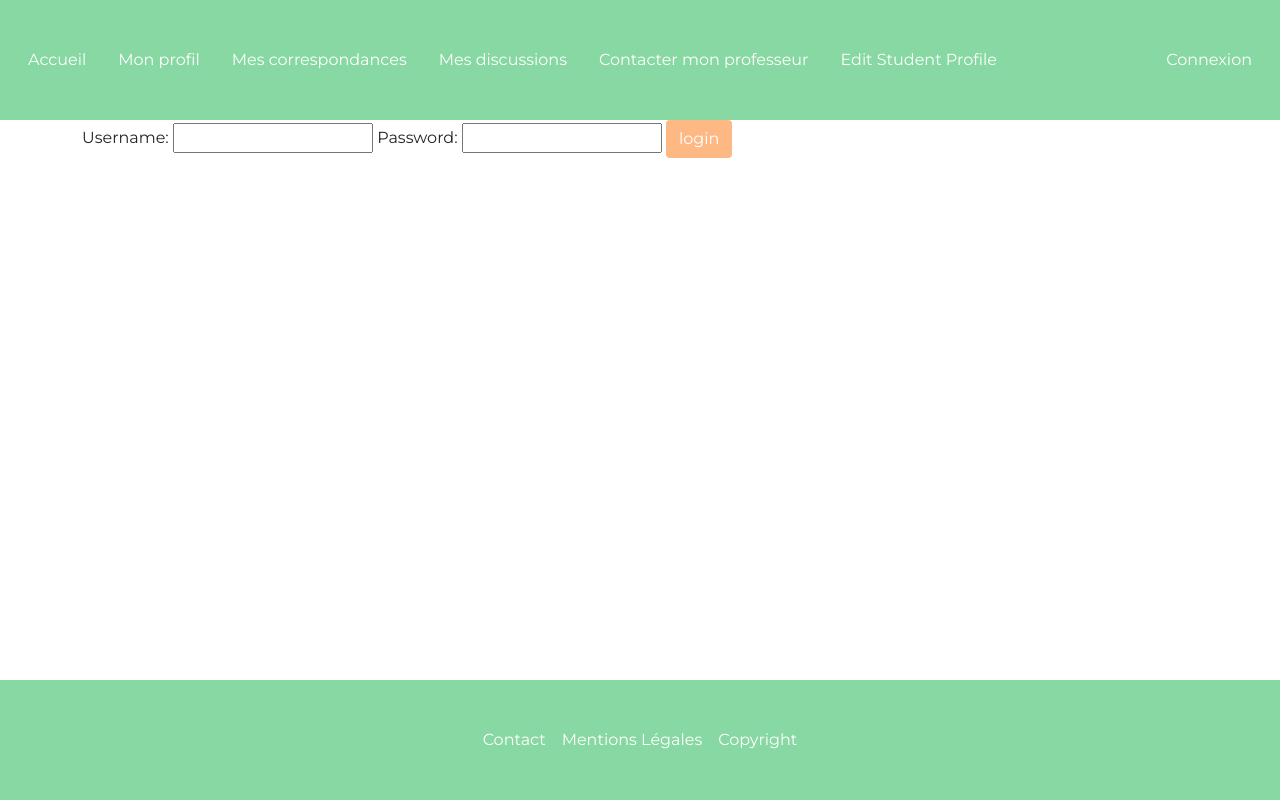
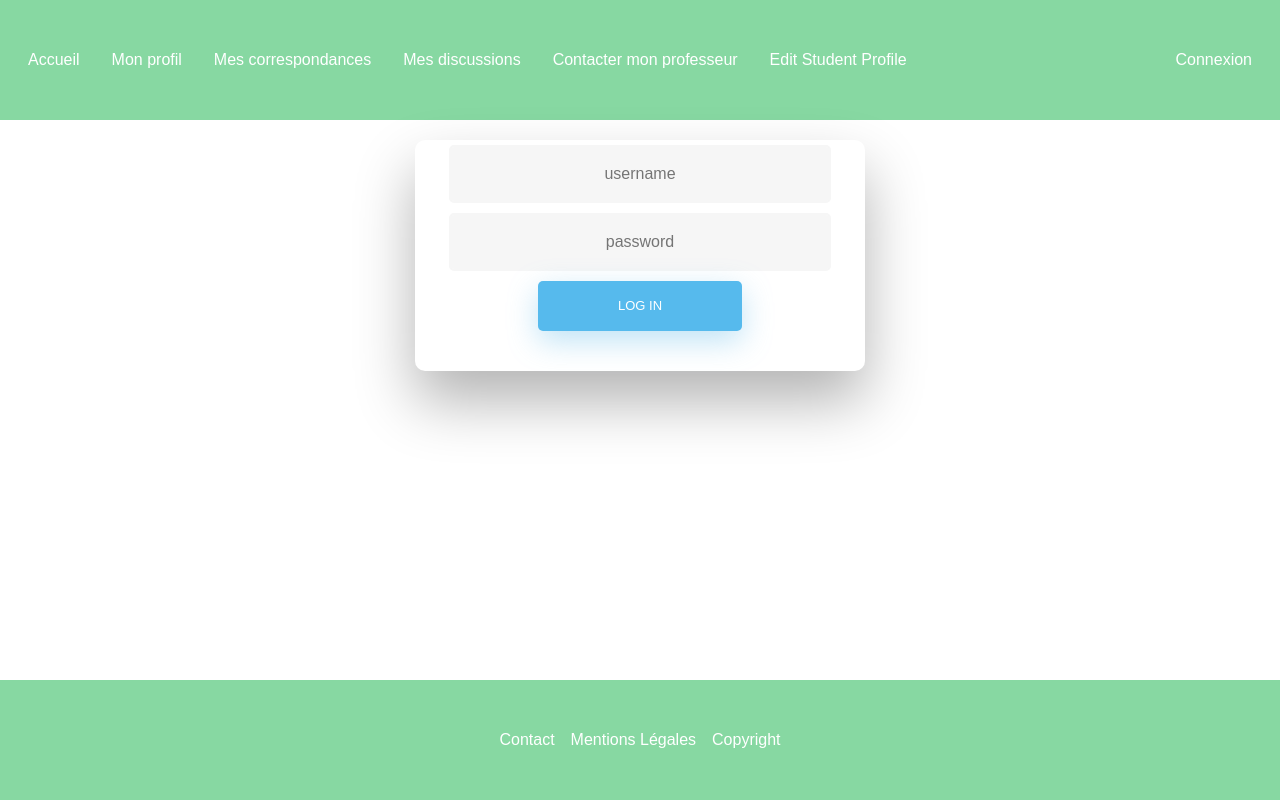
Before and after one commit to asmodee7/relate, a Symfony app: template templates/security/login.html.twig in a window 1280 px wide. Run offline with Twig, Linux system fonts and the light colour scheme; the template is opened without the code that fills it, so the values that code supplies are empty; some libraries are stand-ins or nearby versions.

Commit message:
dev asmodee

```diff
--- /dev/null
+++ b/public/css/styleLog.css
@@ -0,0 +1,262 @@
+
+/* BASIC */
+
+html {
+    background-color: #56baed;
+  }
+
+  body {
+    font-family: "Poppins", sans-serif;
+    height: 100vh;
+  }
+
+  a {
+    color: #92badd;
+    display:inline-block;
+    text-decoration: none;
+    font-weight: 400;
+  }
+
+  h2 {
+    text-align: center;
+    font-size: 16px;
+    font-weight: 600;
+    text-transform: uppercase;
+    display:inline-block;
+    margin: 40px 8px 10px 8px;
+    color: #cccccc;
+  }
+
+
+
+  /* STRUCTURE */
+
+  .wrapper {
+    display: flex;
+    align-items: center;
+    flex-direction: column;
+    justify-content: center;
+    width: 100%;
+    min-height: 100%;
+    padding: 20px;
+  }
+
+  #formContent {
+    -webkit-border-radius: 10px 10px 10px 10px;
+    border-radius: 10px 10px 10px 10px;
+    background: #fff;
+    padding: 30px;
+    width: 90%;
+    max-width: 450px;
+    position: relative;
+    padding: 0px;
+    -webkit-box-shadow: 0 30px 60px 0 rgba(0,0,0,0.3);
+    box-shadow: 0 30px 60px 0 rgba(0,0,0,0.3);
+    text-align: center;
+  }
+
+  #formFooter {
+    background-color: #f6f6f6;
+    border-top: 1px solid #dce8f1;
+    padding: 25px;
+    text-align: center;
+    -webkit-border-radius: 0 0 10px 10px;
+    border-radius: 0 0 10px 10px;
+  }
+
+
+
+  /* TABS */
+
+  h2.inactive {
+    color: #cccccc;
+  }
+
+  h2.active {
+    color: #0d0d0d;
+    border-bottom: 2px solid #5fbae9;
+  }
+
+
+
+  /* FORM TYPOGRAPHY*/
+
+  input[type=button], input[type=submit], input[type=reset]  {
+    background-color: #56baed;
+    border: none;
+    color: white;
+    padding: 15px 80px;
+    text-align: center;
+    text-decoration: none;
+    display: inline-block;
+    text-transform: uppercase;
+    font-size: 13px;
+    -webkit-box-shadow: 0 10px 30px 0 rgba(95,186,233,0.4);
+    box-shadow: 0 10px 30px 0 rgba(95,186,233,0.4);
+    -webkit-border-radius: 5px 5px 5px 5px;
+    border-radius: 5px 5px 5px 5px;
+    margin: 5px 20px 40px 20px;
+    -webkit-transition: all 0.3s ease-in-out;
+    -moz-transition: all 0.3s ease-in-out;
+    -ms-transition: all 0.3s ease-in-out;
+    -o-transition: all 0.3s ease-in-out;
+    transition: all 0.3s ease-in-out;
+  }
+
+  input[type=button]:hover, input[type=submit]:hover, input[type=reset]:hover  {
+    background-color: #39ace7;
+  }
+
+  input[type=button]:active, input[type=submit]:active, input[type=reset]:active  {
+    -moz-transform: scale(0.95);
+    -webkit-transform: scale(0.95);
+    -o-transform: scale(0.95);
+    -ms-transform: scale(0.95);
+    transform: scale(0.95);
+  }
+
+  input[type=text] {
+    background-color: #f6f6f6;
+    border: none;
+    color: #0d0d0d;
+    padding: 15px 32px;
+    text-align: center;
+    text-decoration: none;
+    display: inline-block;
+    font-size: 16px;
+    margin: 5px;
+    width: 85%;
+    border: 2px solid #f6f6f6;
+    -webkit-transition: all 0.5s ease-in-out;
+    -moz-transition: all 0.5s ease-in-out;
+    -ms-transition: all 0.5s ease-in-out;
+    -o-transition: all 0.5s ease-in-out;
+    transition: all 0.5s ease-in-out;
+    -webkit-border-radius: 5px 5px 5px 5px;
+    border-radius: 5px 5px 5px 5px;
+  }
+
+  input[type=text]:focus {
+    background-color: #fff;
+    border-bottom: 2px solid #5fbae9;
+  }
+
+  input[type=text]:placeholder {
+    color: #cccccc;
+  }
+
+
+
+  /* ANIMATIONS */
+
+  /* Simple CSS3 Fade-in-down Animation */
+  .fadeInDown {
+    -webkit-animation-name: fadeInDown;
+    animation-name: fadeInDown;
+    -webkit-animation-duration: 1s;
+    animation-duration: 1s;
+    -webkit-animation-fill-mode: both;
+    animation-fill-mode: both;
+  }
+
+  @-webkit-keyframes fadeInDown {
+    0% {
+      opacity: 0;
+      -webkit-transform: translate3d(0, -100%, 0);
+      transform: translate3d(0, -100%, 0);
+    }
+    100% {
+      opacity: 1;
+      -webkit-transform: none;
+      transform: none;
+    }
+  }
+
+  @keyframes fadeInDown {
+    0% {
+      opacity: 0;
+      -webkit-transform: translate3d(0, -100%, 0);
+      transform: translate3d(0, -100%, 0);
+    }
+    100% {
+      opacity: 1;
+      -webkit-transform: none;
+      transform: none;
+    }
+  }
+
+  /* Simple CSS3 Fade-in Animation */
+  @-webkit-keyframes fadeIn { from { opacity:0; } to { opacity:1; } }
+  @-moz-keyframes fadeIn { from { opacity:0; } to { opacity:1; } }
+  @keyframes fadeIn { from { opacity:0; } to { opacity:1; } }
+
+  .fadeIn {
+    opacity:0;
+    -webkit-animation:fadeIn ease-in 1;
+    -moz-animation:fadeIn ease-in 1;
+    animation:fadeIn ease-in 1;
+
+    -webkit-animation-fill-mode:forwards;
+    -moz-animation-fill-mode:forwards;
+    animation-fill-mode:forwards;
+
+    -webkit-animation-duration:1s;
+    -moz-animation-duration:1s;
+    animation-duration:1s;
+  }
+
+  .fadeIn.first {
+    -webkit-animation-delay: 0.4s;
+    -moz-animation-delay: 0.4s;
+    animation-delay: 0.4s;
+  }
+
+  .fadeIn.second {
+    -webkit-animation-delay: 0.6s;
+    -moz-animation-delay: 0.6s;
+    animation-delay: 0.6s;
+  }
+
+  .fadeIn.third {
+    -webkit-animation-delay: 0.8s;
+    -moz-animation-delay: 0.8s;
+    animation-delay: 0.8s;
+  }
+
+  .fadeIn.fourth {
+    -webkit-animation-delay: 1s;
+    -moz-animation-delay: 1s;
+    animation-delay: 1s;
+  }
+
+  /* Simple CSS3 Fade-in Animation */
+  .underlineHover:after {
+    display: block;
+    left: 0;
+    bottom: -10px;
+    width: 0;
+    height: 2px;
+    background-color: #56baed;
+    content: "";
+    transition: width 0.2s;
+  }
+
+  .underlineHover:hover {
+    color: #0d0d0d;
+  }
+
+  .underlineHover:hover:after{
+    width: 100%;
+  }
+
+
+
+  /* OTHERS */
+
+  *:focus {
+      outline: none;
+  }
+
+  #icon {
+    width:60%;
+  }
--- /dev/null
+++ b/public/css/styleProfil.css
@@ -0,0 +1,244 @@
+
+
+.card {
+    padding-top: 20px;
+    margin: 10px 0 20px 0;
+    background-color: rgba(214, 224, 226, 0.2);
+    border-top-width: 0;
+    border-bottom-width: 2px;
+    -webkit-border-radius: 3px;
+    -moz-border-radius: 3px;
+    border-radius: 3px;
+    -webkit-box-shadow: none;
+    -moz-box-shadow: none;
+    box-shadow: none;
+    -webkit-box-sizing: border-box;
+    -moz-box-sizing: border-box;
+    box-sizing: border-box;
+}
+
+.card .card-heading {
+    padding: 0 20px;
+    margin: 0;
+}
+
+.card .card-heading.simple {
+    font-size: 20px;
+    font-weight: 300;
+    color: #777;
+    border-bottom: 1px solid #e5e5e5;
+}
+
+.card .card-heading.image img {
+    display: inline-block;
+    width: 46px;
+    height: 46px;
+    margin-right: 15px;
+    vertical-align: top;
+    border: 0;
+    -webkit-border-radius: 50%;
+    -moz-border-radius: 50%;
+    border-radius: 50%;
+}
+
+.card .card-heading.image .card-heading-header {
+    display: inline-block;
+    vertical-align: top;
+}
+
+.card .card-heading.image .card-heading-header h3 {
+    margin: 0;
+    font-size: 14px;
+    line-height: 16px;
+    color: #262626;
+}
+
+.card .card-heading.image .card-heading-header span {
+    font-size: 12px;
+    color: #999999;
+}
+
+.card .card-body {
+    padding: 0 20px;
+    margin-top: 20px;
+}
+
+.card .card-media {
+    padding: 0 20px;
+    margin: 0 -14px;
+}
+
+.card .card-media img {
+    max-width: 100%;
+    max-height: 100%;
+}
+
+.card .card-actions {
+    min-height: 30px;
+    padding: 0 20px 20px 20px;
+    margin: 20px 0 0 0;
+}
+
+.card .card-comments {
+    padding: 20px;
+    margin: 0;
+    background-color: #f8f8f8;
+}
+
+.card .card-comments .comments-collapse-toggle {
+    padding: 0;
+    margin: 0 20px 12px 20px;
+}
+
+.card .card-comments .comments-collapse-toggle a,
+.card .card-comments .comments-collapse-toggle span {
+    padding-right: 5px;
+    overflow: hidden;
+    font-size: 12px;
+    color: #999;
+    text-overflow: ellipsis;
+    white-space: nowrap;
+}
+
+.card-comments .media-heading {
+    font-size: 13px;
+    font-weight: bold;
+}
+
+.card.people {
+    position: relative;
+    display: inline-block;
+    width: 170px;
+    height: 300px;
+    padding-top: 0;
+    margin-left: 20px;
+    overflow: hidden;
+    vertical-align: top;
+}
+
+.card.people:first-child {
+    margin-left: 0;
+}
+
+.card.people .card-top {
+    position: absolute;
+    top: 0;
+    left: 0;
+    display: inline-block;
+    width: 170px;
+    height: 150px;
+    background-color: #ffffff;
+}
+
+.card.people .card-top.green {
+    background-color: #53a93f;
+}
+
+.card.people .card-top.blue {
+    background-color: #427fed;
+}
+
+.card.people .card-info {
+    position: absolute;
+    top: 150px;
+    display: inline-block;
+    width: 100%;
+    height: 101px;
+    overflow: hidden;
+    background: #ffffff;
+    -webkit-box-sizing: border-box;
+    -moz-box-sizing: border-box;
+    box-sizing: border-box;
+}
+
+.card.people .card-info .title {
+    display: block;
+    margin: 8px 14px 0 14px;
+    overflow: hidden;
+    font-size: 16px;
+    font-weight: bold;
+    line-height: 18px;
+    color: #404040;
+}
+
+.card.people .card-info .desc {
+    display: block;
+    margin: 8px 14px 0 14px;
+    overflow: hidden;
+    font-size: 12px;
+    line-height: 16px;
+    color: #737373;
+    text-overflow: ellipsis;
+}
+
+.card.people .card-bottom {
+    position: absolute;
+    bottom: 0;
+    left: 0;
+    display: inline-block;
+    width: 100%;
+    padding: 10px 20px;
+    line-height: 29px;
+    text-align: center;
+    -webkit-box-sizing: border-box;
+    -moz-box-sizing: border-box;
+    box-sizing: border-box;
+}
+
+.card.hovercard {
+    position: relative;
+    padding-top: 0;
+    overflow: hidden;
+    text-align: center;
+    background-color: rgba(214, 224, 226, 0.2);
+}
+
+.card.hovercard .cardheader {
+    background: url("http://lorempixel.com/850/280/nature/4/");
+    background-size: cover;
+    height: 135px;
+}
+
+.card.hovercard .avatar {
+    position: relative;
+    top: -50px;
+    margin-bottom: -50px;
+}
+
+.card.hovercard .avatar img {
+    width: 100px;
+    height: 100px;
+    max-width: 100px;
+    max-height: 100px;
+    -webkit-border-radius: 50%;
+    -moz-border-radius: 50%;
+    border-radius: 50%;
+    border: 5px solid rgba(255,255,255,0.5);
+}
+
+.card.hovercard .info {
+    padding: 4px 8px 10px;
+}
+
+.card.hovercard .info .title {
+    margin-bottom: 4px;
+    font-size: 24px;
+    line-height: 1;
+    color: #262626;
+    vertical-align: middle;
+}
+
+.card.hovercard .info .desc {
+    overflow: hidden;
+    font-size: 12px;
+    line-height: 20px;
+    color: #737373;
+    text-overflow: ellipsis;
+}
+
+.card.hovercard .bottom {
+    padding: 0 20px;
+    margin-bottom: 17px;
+}
+
+.btn{ border-radius: 50%; width:32px; height:32px; line-height:18px;  }
--- a/src/Controller/StudentController.php
+++ b/src/Controller/StudentController.php
@@ -36,7 +36,7 @@ class StudentController extends AbstractController
     }
 
     /**
-     * @Route("/student/edit", name="edit_student")
+     * @Route("/student/edit", name="edit-student")
      */
     public function edit(Request $request, EntityManagerInterface $manager)
     {
@@ -51,7 +51,7 @@ class StudentController extends AbstractController
                     ->add('description')
                     ->add('sport')
                     ->add('music')
-                    ->add('other_hobbies')
+                    ->add('OtherHobbies')
                     ->add('studentDuos')
                     ->getForm();
 
--- a/src/Controller/TeacherController.php
+++ b/src/Controller/TeacherController.php
@@ -32,7 +32,7 @@ class TeacherController extends AbstractController
     }
 
     /**
-     * @Route("teacher/new_student", name="create_student")
+     * @Route("teacher/new-student", name="create-student")
      */
     public function newStudent(Request $request, EntityManagerInterface $manager, UserPasswordEncoderInterface $encoder): Response
     {
--- a/src/Form/StudentType.php
+++ b/src/Form/StudentType.php
@@ -23,7 +23,7 @@ class StudentType extends AbstractType
             ->add('photo')
             ->add('sport')
             ->add('music')
-            ->add('other_hobbies')
+            ->add('OtherHobbies')
             ->add('classrooms', EntityType::class,[
                 'label' => 'Classroom',
                 'class' => Classroom::class,
--- a/templates/base.html.twig
+++ b/templates/base.html.twig
@@ -12,6 +12,8 @@
 			<link href="https://fonts.googleapis.com/css2?family=Montserrat:wght@100;400;600&display=swap" rel="stylesheet">
 			<link rel="stylesheet" href="https://cdnjs.cloudflare.com/ajax/libs/font-awesome/5.15.1/css/all.min.css" integrity="sha512-+4zCK9k+qNFUR5X+cKL9EIR+ZOhtIloNl9GIKS57V1MyNsYpYcUrUeQc9vNfzsWfV28IaLL3i96P9sdNyeRssA==" crossorigin="anonymous" />
 			<link rel="stylesheet" href="{{ asset('css/style.css')}}">
+			<link rel="stylesheet" href="{{ asset('css/styleLog.css')}}">
+			<link rel="stylesheet" href="{{ asset('css/styleProfil.css')}}">
 		{% endblock %}
 	</head>
 	<body>
@@ -19,11 +21,11 @@
 			<nav class="nav relate-nav bg-green row">
 				<div class="nav-left col-10 d-flex align-items-center justify-content-start">
 					<a class="nav-link" href="{{ path('homepage') }}">Accueil</a>
-					<a class="nav-link" href="#">Mon profil</a>
-					<a class="nav-link" href="#">Mes correspondances</a>
-					<a class="nav-link" href="#">Mes discussions</a>
-					<a class="nav-link" href="#">Contacter mon professeur</a>
-					<a class="nav-link" href="{{path('edit_student')}}">Edit Student Profile</a>
+					<a class="nav-link" href="{#{{path('')}}#}">Mon profil</a>
+					<a class="nav-link" href="{#{{path('')}}#}">Mes correspondances</a>
+					<a class="nav-link" href="{#{{path('')}}#}">Mes discussions</a>
+					<a class="nav-link" href="{#{{path('')}}#}">Contacter mon professeur</a>
+					<a class="nav-link" href="{#{{path('')}}#}">Edit Student Profile</a>
 				</div>
 				<div class="nav-right col-2 d-flex align-items-center justify-content-end">
 					{% if app.user %}
@@ -44,13 +46,13 @@
 
 					<ul class="navbar-nav">
 						<li class="nav-item">
-							<a class="nav-link" href="#">Contact</a>
+							<a class="nav-link" href="{#{{path('')}}#}">Contact</a>
 						</li>
 						<li class="nav-item">
-							<a class="nav-link" href="#">Mentions Légales</a>
+							<a class="nav-link" href="{#{{path('')}}#}">Mentions Légales</a>
 						</li>
 						<li class="nav-item">
-							<a class="nav-link" href="#">Copyright</a>
+							<a class="nav-link" href="{#{{path('')}}#}">Copyright</a>
 						</li>
 					</ul>
 
--- a/templates/security/login.html.twig
+++ b/templates/security/login.html.twig
@@ -8,16 +8,22 @@
     <div>{{ error.messageKey|trans(error.messageData, 'security') }}</div>
 {% endif %}
 
-<form action="{{ path('login') }}" method="post">
+ <form action="{{ path('login') }}" method="post">
+    <div class="wrapper fadeInDown">
+        <div id="formContent">
+            <!-- Tabs Titles -->
 
-    <label for="username">Username:</label>
-    <input type="text" id="username" name="_username" value="{{ last_username }}" />
+            <!-- Icon -->
+            <div class="fadeIn first"></div>
 
-    <label for="password">Password:</label>
-    <input type="password" id="password" name="_password" />
-
-    <button type="submit" class="btn btn-peche text-white">login</button>
+            <!-- Login Form -->
+            <form>
+                <input type="text" id="username" class="fadeIn second" name="_username" placeholder="username" value="{{ last_username }}">
+                <input type="text" id="password" class="fadeIn third" name="_password" placeholder="password">
+                <input type="submit" class="fadeIn fourth" value="Log In">
+            </form>
+        </div>
+    </div>
 
 </form>
-
 {% endblock %}
--- a/templates/student/profile.html.twig
+++ b/templates/student/profile.html.twig
@@ -4,6 +4,6 @@
 {% endblock %}
 
 {% block body %}
-	<h1>Student Profile</h1>
+
 
 {% endblock %}
```
Also changed, not shown: templates/student/login_student.html.twig (deleted, +0 -9 lines).
